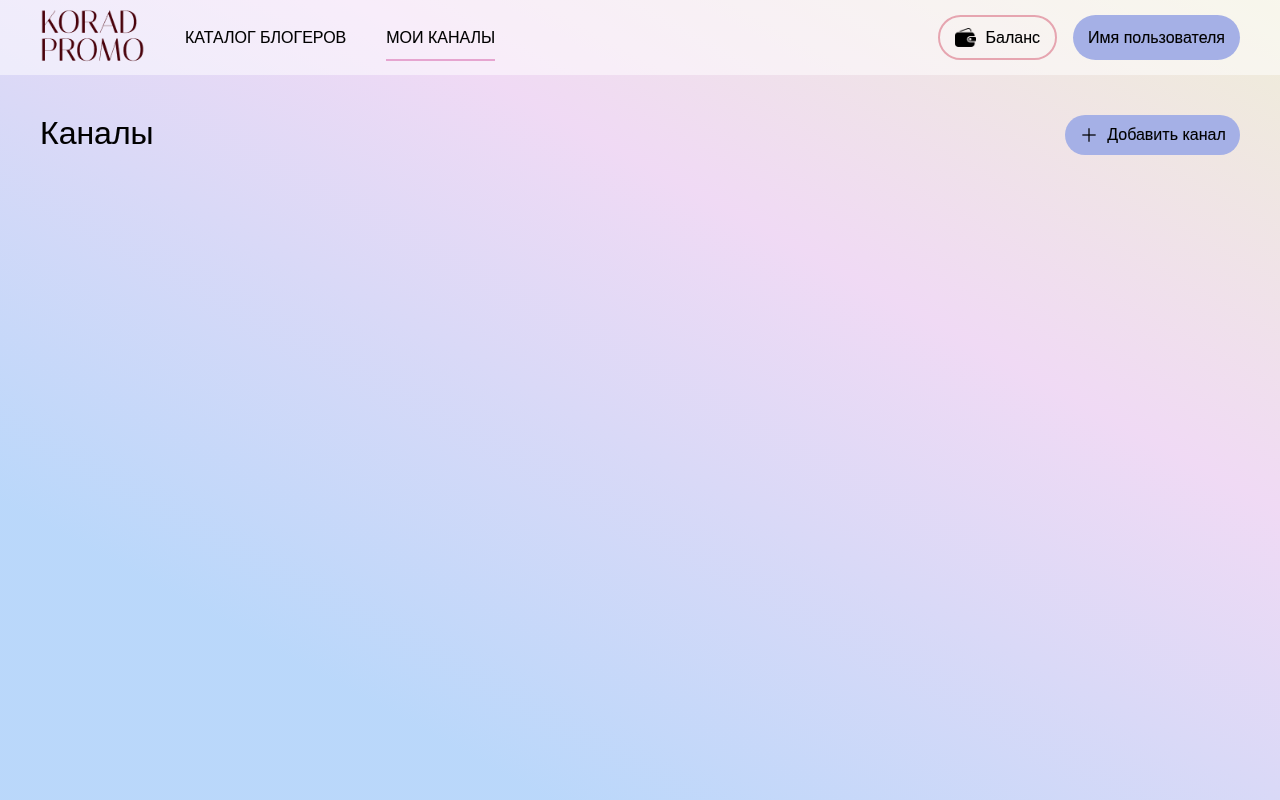
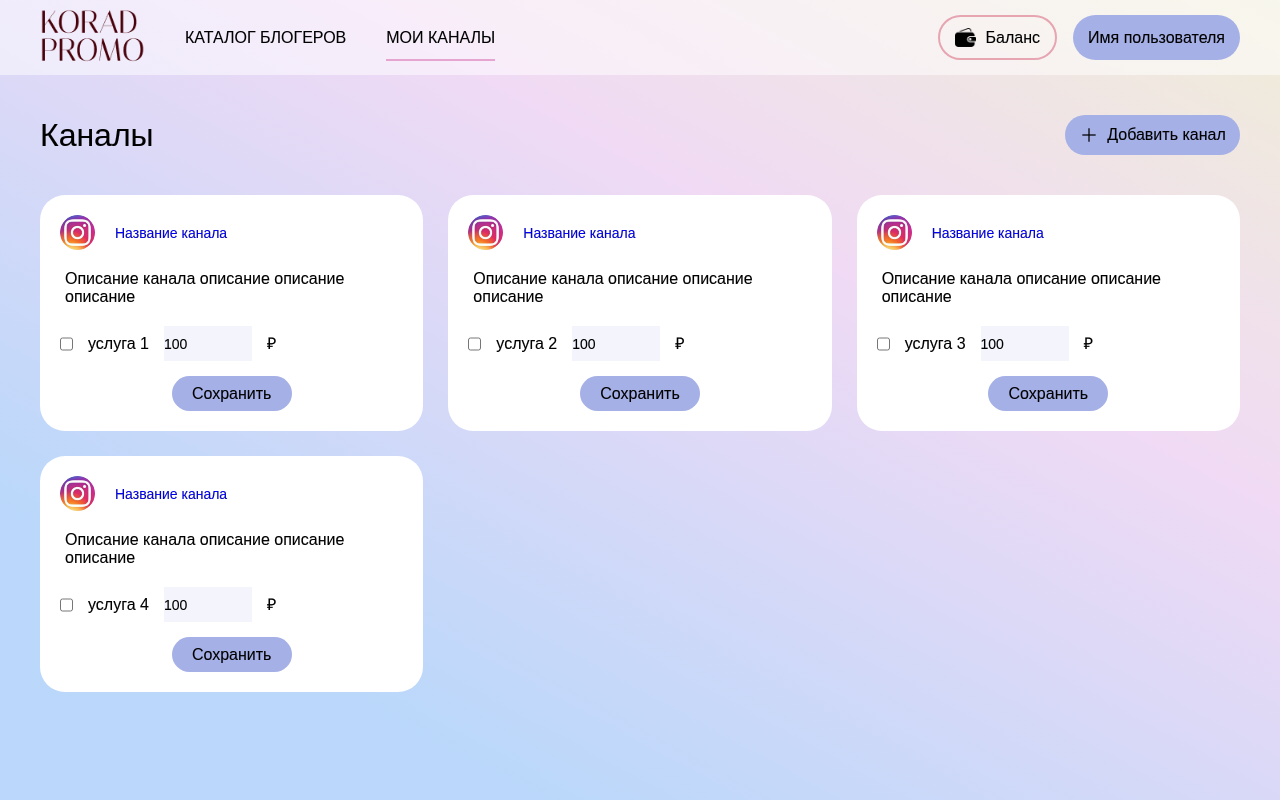
Before and after one commit to KorepanovaE09/website_bloggers, a React (Create React App) app: page /channel in a window 1280 px wide. Built offline with nearby package versions, Linux system fonts and the light colour scheme; a web font is replaced by a local one.

Commit message:
add-channel-list
Добавлены формы для отображения каналов блогера

```diff
--- a/src/css/Style_channel.css
+++ b/src/css/Style_channel.css
@@ -1,11 +1,18 @@
-.modal-conteiner-addChannel{
+/* .my-channels-conteiner{
+    display: flex;
+    flex-direction: column;
+    align-items: center;
+} */
+.my-channels-conteiner-header {
   padding: 40px;
   overflow: auto;
   display: flex;
   justify-content: space-between;
+
+  align-items: center;
 }
 
-.plus-icon{
+.plus-icon {
   width: 20px;
   height: 20px;
 }
@@ -19,5 +26,86 @@
   width: 175px;
   height: 40px;
   gap: 8px;
-    background-color: #A5B0E6;
+  background-color: #a5b0e6;
 }
+
+.my-channels-conteiner-grid {
+  display: grid;
+  grid-template-columns: repeat(3, 1fr);
+  gap: 25px;
+  max-width: 1200px;
+  margin: 0 auto;
+}
+
+.my-channel-content:hover{
+  box-shadow: 0px 4px 15px rgba(0, 0, 0, 0.3);
+  transform: translateY(-5px);
+  transition: box-shadow 0.3s ease-in-out, transform 0.3s ease-in-out;
+}
+
+.my-channel-content {
+  background-color: white;
+  border-radius: 25px;
+
+  display: flex;
+  flex-direction: column;
+  margin: auto;
+  padding: 20px;
+  gap: 15px;
+}
+
+.my-channel-header {
+  display: flex;
+  align-items: center;
+}
+
+.network-icon {
+  width: 35px;
+  height: 35px;
+  border-radius: 50%;
+  margin-right: 20px;
+}
+
+.my-channel-services {
+  display: flex;
+
+  /* margin: 15px 0; */
+  /* justify-content: center; */
+}
+
+.services-list {
+  display: flex;
+  flex-direction: column;
+  gap: 15px;
+}
+
+.services-item {
+  display: flex;
+  align-items: center;
+  justify-content: space-between;
+  width: 100%;
+}
+
+.services-label {
+  display: flex;
+  gap: 15px;
+}
+
+.services-price input {
+  width: 40%;
+  height: 35px;
+  margin: 0 15px;
+}
+
+.my-services-save{
+  display: flex;
+  justify-content: center;
+}
+
+.my-services-save-btn {
+  background-color: #a5b0e6;
+  border-radius: 50px;
+  border: none;
+  width: 35%;
+  height: 35px;
+}
--- a/src/pages/Channel.jsx
+++ b/src/pages/Channel.jsx
@@ -4,21 +4,98 @@ import { useState } from "react";
 
 const Channel = () => {
   const [modalOpen, setModalOpen] = useState(false);
+  const [price, setPrice] = useState(100);
 
   const openModal = () => setModalOpen(true);
   const closeModal = () => setModalOpen(false);
 
+  const handlePriceChange = (e) => {
+    const value = e.target.value;
+    if (value === "") {
+      setPrice("");
+      return;
+    }
+
+    if (!isNaN(value) && value > 0) {
+      setPrice(value);
+    }
+  };
+
   return (
-    <div className="modal-conteiner-addChannel">
-      <h1>Каналы</h1>
-      <button className="open-modal-btn-addChannel" onClick={openModal}>
-       <svg className="plus-icon" viewBox="0 0 24 24">
-        <line x1="12" y1="4" x2="12" y2="20" stroke="black" strokeWidth="1.5"/>
-        <line x1="4" y1="12" x2="20" y2="12"stroke="black" strokeWidth="1.5"/>
-        </svg> Добавить канал
-      </button>
+    <div className="my-channels-conteiner">
+      <div className="my-channels-conteiner-header">
+        <h1>Каналы</h1>
+        <button className="open-modal-btn-addChannel" onClick={openModal}>
+          <svg className="plus-icon" viewBox="0 0 24 24">
+            <line
+              x1="12"
+              y1="4"
+              x2="12"
+              y2="20"
+              stroke="black"
+              strokeWidth="1.5"
+            />
+            <line
+              x1="4"
+              y1="12"
+              x2="20"
+              y2="12"
+              stroke="black"
+              strokeWidth="1.5"
+            />
+          </svg>{" "}
+          Добавить канал
+        </button>
 
-      {modalOpen && <AddChannel closeModal={closeModal} />}
+        {modalOpen && <AddChannel closeModal={closeModal} />}
+      </div>
+
+      <div className="my-channels-conteiner-grid">
+        {[...Array(4)].map((_, index) => (
+          <div className="my-channel-content">
+            <div className="my-channel-header">
+              <img
+                className="network-icon"
+                src="/img/network/instagram.jpg"
+                alt=""
+              ></img>
+              <a key="" href="#" target="_blank" rel="noopener noreferrer">
+                Название канала
+              </a>
+            </div>
+
+            <div className="my-channel-description">
+              <p>Описание канала описание описание описание</p>
+            </div>
+
+            <div className="my-channel-services">
+              <ul className="services-list">
+                <li key="" className="services-item">
+                  <label className="services-label">
+                    <input type="checkbox" />
+                    услуга {index + 1}
+                  </label>
+                  <div className="services-price">
+                    <input
+                      type="number"
+                      placeholder="Цена"
+                      value={price}
+                      onChange={handlePriceChange}
+                      min="0"
+                      step="1"
+                    />
+                    <span>₽</span>
+                  </div>
+                </li>
+              </ul>
+            </div>
+
+            <div className="my-services-save">
+              <button className="my-services-save-btn">Сохранить</button>
+            </div>
+          </div>
+        ))}
+      </div>
     </div>
   );
 };
```
Lines whose indentation alone changed are shown as unchanged.
